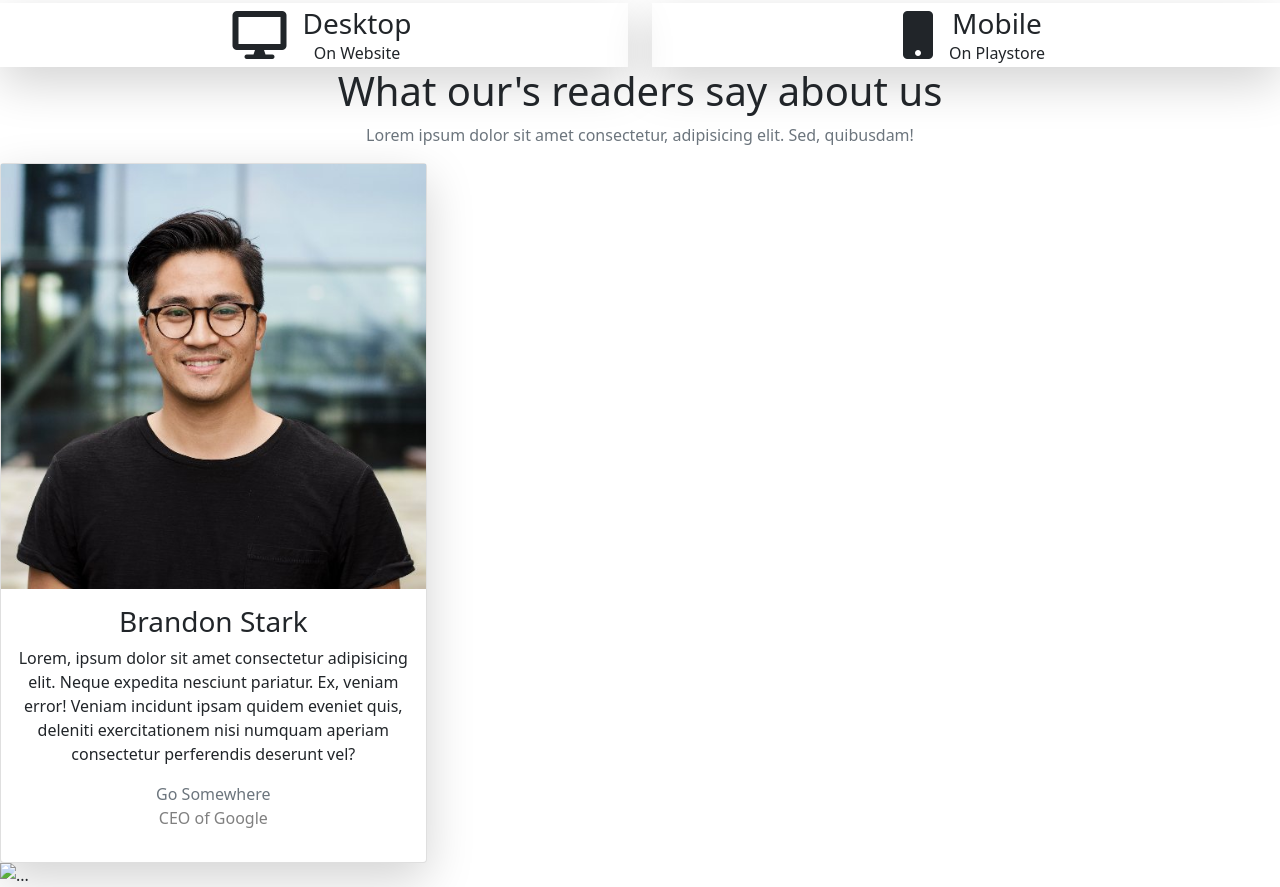
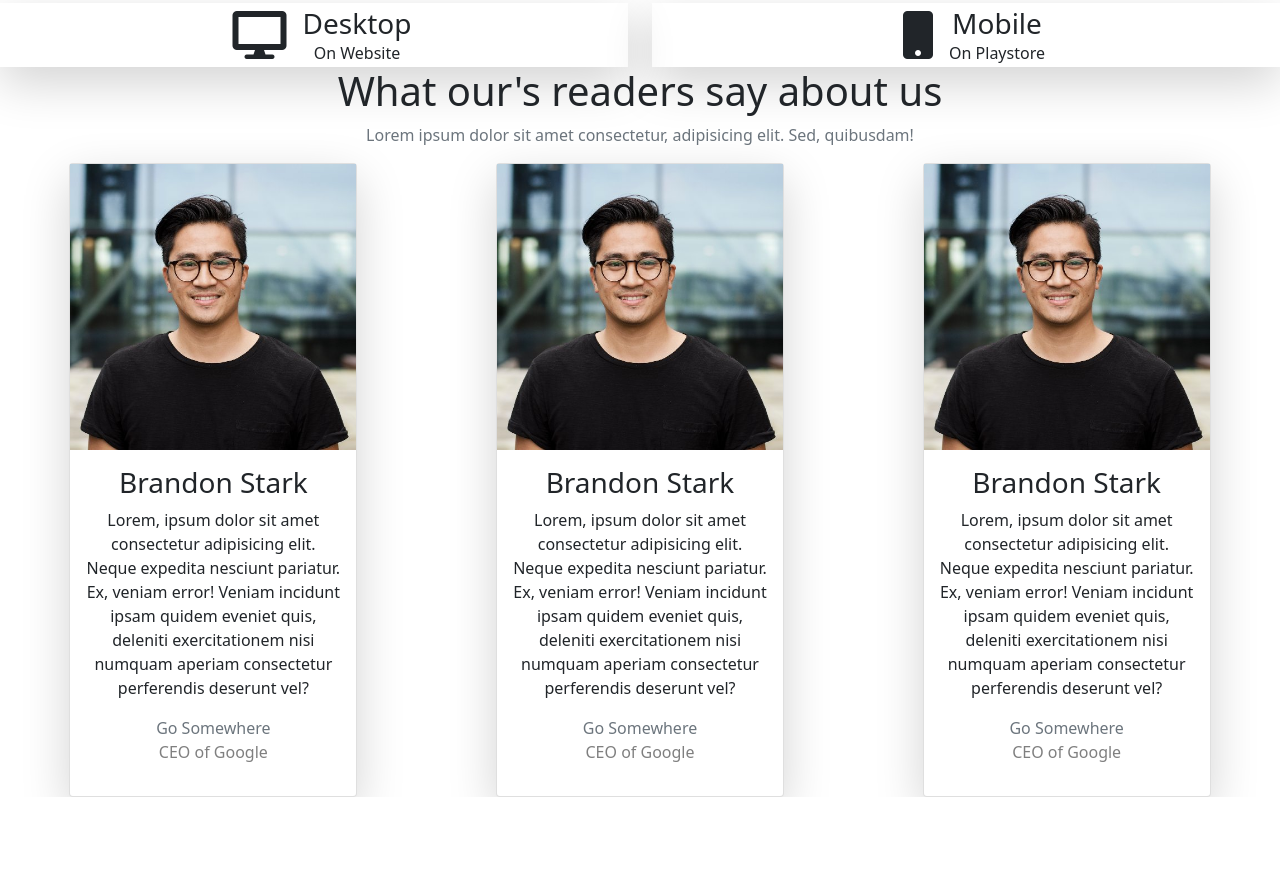
Before and after one commit to najmulmyself/Books, a plain HTML site: page src/index.html in a window 1280 px wide. Shown: the part 4269-5156 px from the top of the page. After the commit the page ends 5066 px from the top, so only its background shows below. Drawn offline with nearby package versions, Linux system fonts and the light colour scheme.

Commit message:
team added

```diff
--- a/src/index.html
+++ b/src/index.html
@@ -236,9 +236,9 @@
           <h1 class="text-dark">What our's readers say about us</h1>
           <p class="text-secondary">Lorem ipsum dolor sit amet consectetur, adipisicing elit. Sed, quibusdam!</p>
         </div>
-        <div class="team-row">
+        <div class="team-row d-flex flex-row justify-content-center flex-wrap">
           <div class="col-md-4 col-12 text-center">
-            <div class="card mr-2 d-inline-block shadow-lg">
+            <div class="card mr-2 d-inline-block shadow-lg" style="width: 18rem">
               <div class="card-img-top">
                 <img src="../assets/UI-face-1.jpg" alt="" class="img-fluid">
               </div>
@@ -250,22 +250,32 @@
               </div>
             </div>
           </div>
-          <div class="col-md-4">
-            <div id="carouselExampleSlidesOnly" class="carousel slide" data-ride="carousel">
-              <div class="carousel-inner">
-                <div class="carousel-item active">
-                    <img src="..." class="d-block w-100" alt="...">
-                </div>
-                <div class="carousel-item">
-                  <img src="..." class="d-block w-100" alt="...">
-                </div>
-                <div class="carousel-item">
-                  <img src="..." class="d-block w-100" alt="...">
-                </div>
+          <div class="col-md-4 col-12 text-center">
+            <div class="card mr-2 d-inline-block shadow-lg" style="width: 18rem">
+              <div class="card-img-top">
+                <img src="../assets/UI-face-1.jpg" alt="" class="img-fluid">
+              </div>
+              <div class="card-body">
+                <h3 class="card-title">Brandon Stark</h3>
+                <p class="card-text">Lorem, ipsum dolor sit amet consectetur adipisicing elit. Neque expedita nesciunt pariatur. Ex, veniam error! Veniam incidunt ipsam quidem eveniet quis, deleniti exercitationem nisi numquam aperiam consectetur perferendis deserunt vel?</p>
+                <a href="#" class="text-secondary text-decoration-none">Go Somewhere</a>
+                <p class="text-black-50">CEO of Google</p>
               </div>
             </div>
           </div>
-          <div class="col-md-4"></div>
+          <div class="col-md-4 col-12 text-center">
+            <div class="card mr-2 d-inline-block shadow-lg" style="width: 18rem">
+              <div class="card-img-top">
+                <img src="../assets/UI-face-1.jpg" alt="" class="img-fluid">
+              </div>
+              <div class="card-body">
+                <h3 class="card-title">Brandon Stark</h3>
+                <p class="card-text">Lorem, ipsum dolor sit amet consectetur adipisicing elit. Neque expedita nesciunt pariatur. Ex, veniam error! Veniam incidunt ipsam quidem eveniet quis, deleniti exercitationem nisi numquam aperiam consectetur perferendis deserunt vel?</p>
+                <a href="#" class="text-secondary text-decoration-none">Go Somewhere</a>
+                <p class="text-black-50">CEO of Google</p>
+              </div>
+            </div>
+          </div>
         </div>
       </section>
     </main>
```
